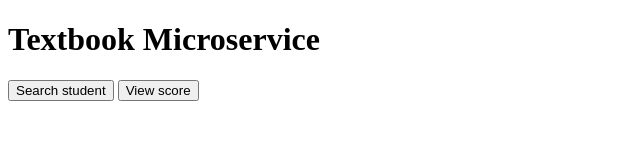
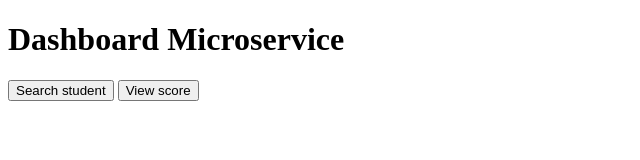
Before and after one commit to ChuckYuxuan/Microservice-1, a plain HTML site: page templates/index.html in a window 1280 px wide. Shown: the whole page, without its empty margins (0-640 px from the left). Drawn offline with Linux system fonts and the light colour scheme.

Commit message:
change title

```diff
--- a/templates/index.html
+++ b/templates/index.html
@@ -4,7 +4,7 @@
     <title>Dashboard Microservice</title>
 </head>
 <body>
-    <h1>Textbook Microservice</h1>
+    <h1>Dashboard Microservice</h1>
     <a href="/api/dashboard/async_search_student"><button>Search student</button></a>
 <!--    <a href="/api/dashboard/sync_search_student"><button>Search student</button></a>-->
     <a href="/api/dashboard/view_score"><button>View score</button></a>
```
